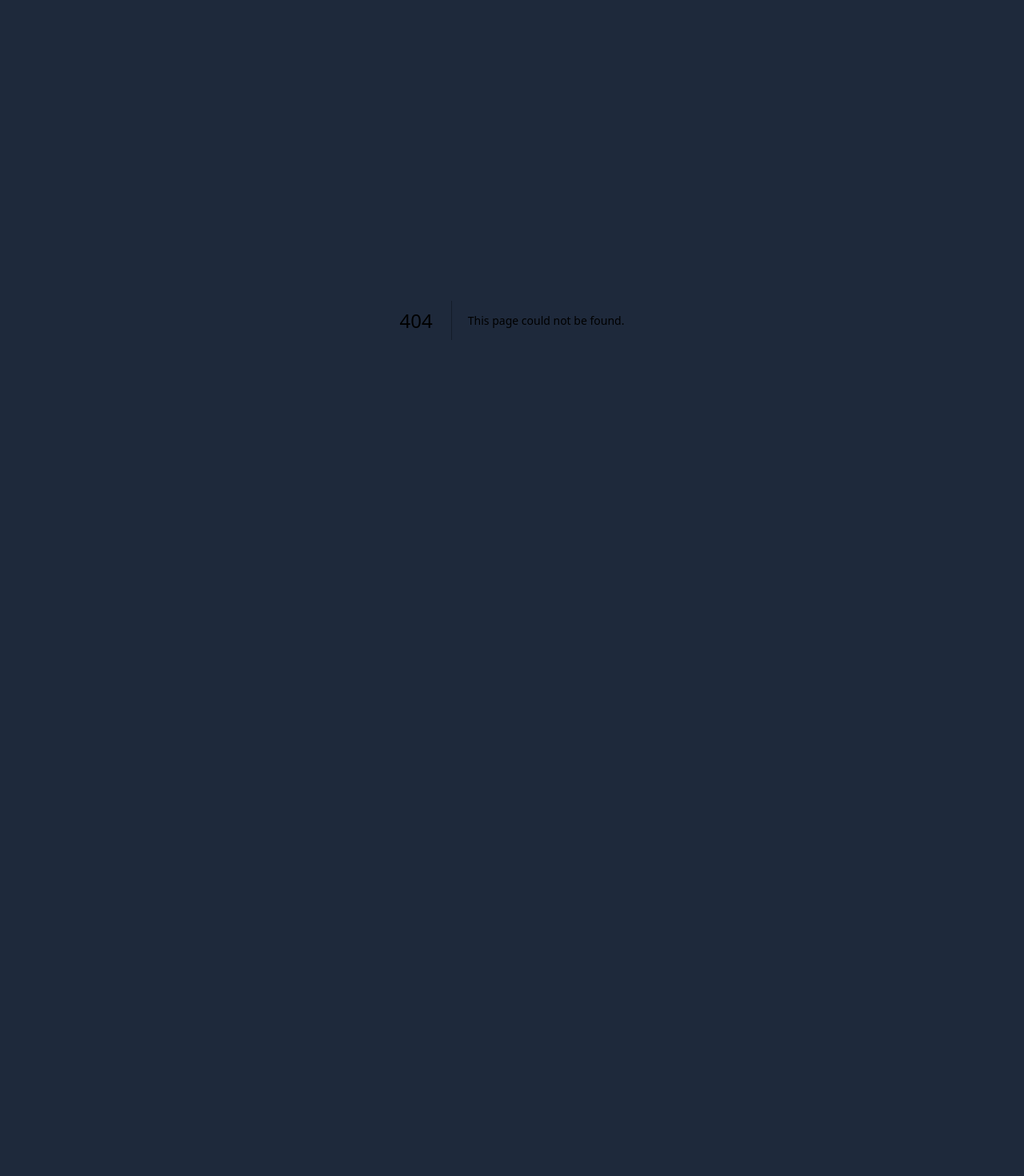
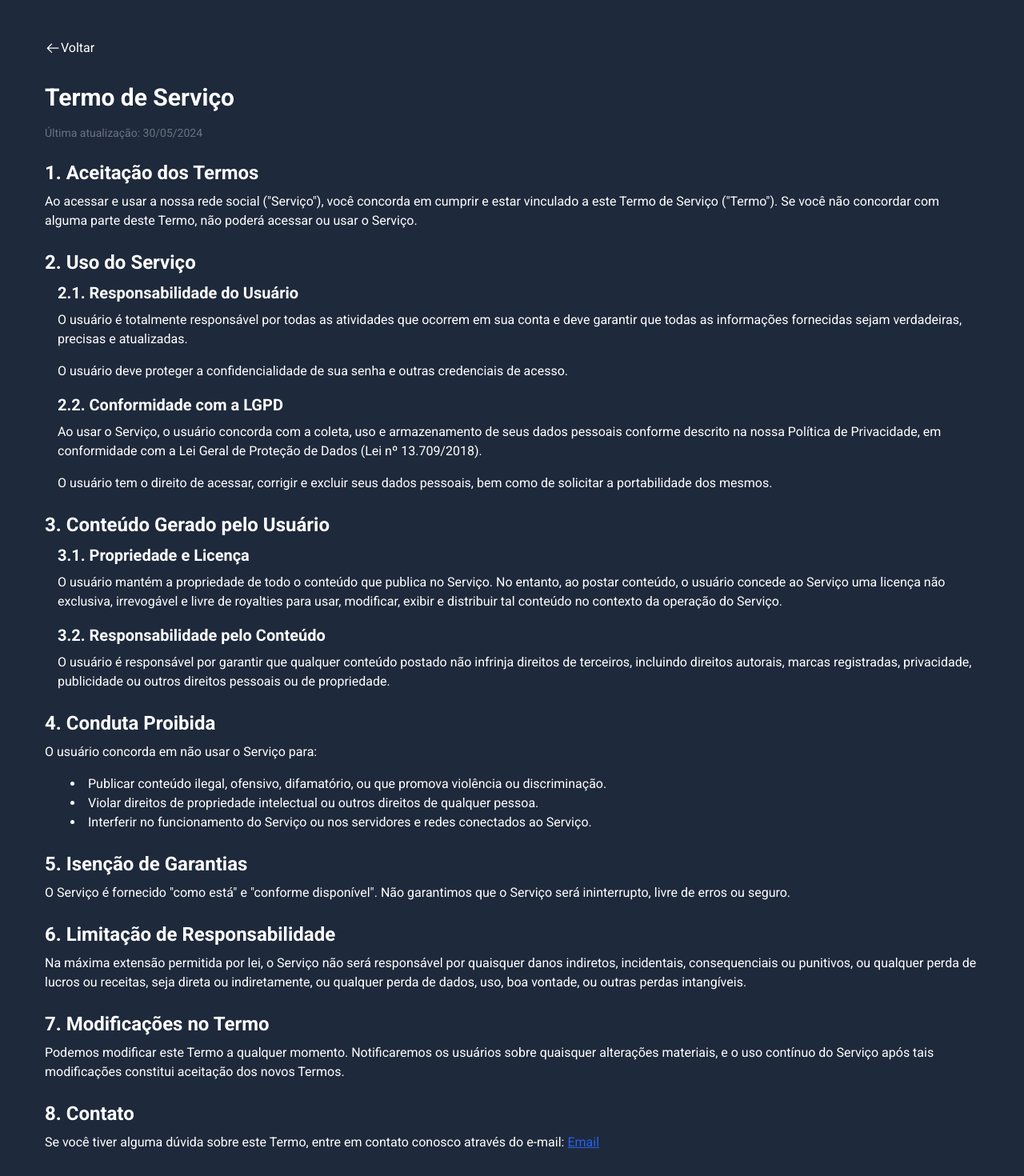
Before and after one commit to andre-albuquerque01/social-for-business, a Next.js app in the folder interface/: page /term in a window 1280 px wide. Before the commit this address had no page. Shown: the top 1470 px of the page at 80% size. Before the commit the page ends 800 px from the top, so only its background shows below. Built offline with nearby package versions, Linux system fonts and the light colour scheme.

Commit message:
feat: create new page

```diff
--- /dev/null
+++ b/interface/src/app/term/page.tsx
@@ -0,0 +1,149 @@
+import Link from 'next/link'
+import { GoArrowLeft } from 'react-icons/go'
+
+/* eslint-disable react/no-unescaped-entities */
+export default function Term() {
+  return (
+    <div className="container mx-auto text-white max-w-[1200px] p-4">
+      <Link href="/user/insert" className="flex items-center py-8">
+        <GoArrowLeft className="w-5 h-5" /> Voltar
+      </Link>
+      <h1 className="text-3xl font-bold mb-4">Termo de Serviço</h1>
+      <p className="text-sm text-gray-500 mb-6">
+        Última atualização: 30/05/2024
+      </p>
+
+      <section className="mb-6">
+        <h2 className="text-2xl font-semibold mb-2">1. Aceitação dos Termos</h2>
+        <p className="mb-4">
+          Ao acessar e usar a nossa rede social ("Serviço"), você concorda em
+          cumprir e estar vinculado a este Termo de Serviço ("Termo"). Se você
+          não concordar com alguma parte deste Termo, não poderá acessar ou usar
+          o Serviço.
+        </p>
+      </section>
+
+      <section className="mb-6">
+        <h2 className="text-2xl font-semibold mb-2">2. Uso do Serviço</h2>
+        <div className="ml-4">
+          <h3 className="text-xl font-semibold mb-2">
+            2.1. Responsabilidade do Usuário
+          </h3>
+          <p className="mb-4">
+            O usuário é totalmente responsável por todas as atividades que
+            ocorrem em sua conta e deve garantir que todas as informações
+            fornecidas sejam verdadeiras, precisas e atualizadas.
+          </p>
+          <p className="mb-4">
+            O usuário deve proteger a confidencialidade de sua senha e outras
+            credenciais de acesso.
+          </p>
+
+          <h3 className="text-xl font-semibold mb-2">
+            2.2. Conformidade com a LGPD
+          </h3>
+          <p className="mb-4">
+            Ao usar o Serviço, o usuário concorda com a coleta, uso e
+            armazenamento de seus dados pessoais conforme descrito na nossa
+            Política de Privacidade, em conformidade com a Lei Geral de Proteção
+            de Dados (Lei nº 13.709/2018).
+          </p>
+          <p className="mb-4">
+            O usuário tem o direito de acessar, corrigir e excluir seus dados
+            pessoais, bem como de solicitar a portabilidade dos mesmos.
+          </p>
+        </div>
+      </section>
+
+      <section className="mb-6">
+        <h2 className="text-2xl font-semibold mb-2">
+          3. Conteúdo Gerado pelo Usuário
+        </h2>
+        <div className="ml-4">
+          <h3 className="text-xl font-semibold mb-2">
+            3.1. Propriedade e Licença
+          </h3>
+          <p className="mb-4">
+            O usuário mantém a propriedade de todo o conteúdo que publica no
+            Serviço. No entanto, ao postar conteúdo, o usuário concede ao
+            Serviço uma licença não exclusiva, irrevogável e livre de royalties
+            para usar, modificar, exibir e distribuir tal conteúdo no contexto
+            da operação do Serviço.
+          </p>
+
+          <h3 className="text-xl font-semibold mb-2">
+            3.2. Responsabilidade pelo Conteúdo
+          </h3>
+          <p className="mb-4">
+            O usuário é responsável por garantir que qualquer conteúdo postado
+            não infrinja direitos de terceiros, incluindo direitos autorais,
+            marcas registradas, privacidade, publicidade ou outros direitos
+            pessoais ou de propriedade.
+          </p>
+        </div>
+      </section>
+
+      <section className="mb-6">
+        <h2 className="text-2xl font-semibold mb-2">4. Conduta Proibida</h2>
+        <p className="mb-4">O usuário concorda em não usar o Serviço para:</p>
+        <ul className="list-disc list-inside ml-8 mb-4">
+          <li>
+            Publicar conteúdo ilegal, ofensivo, difamatório, ou que promova
+            violência ou discriminação.
+          </li>
+          <li>
+            Violar direitos de propriedade intelectual ou outros direitos de
+            qualquer pessoa.
+          </li>
+          <li>
+            Interferir no funcionamento do Serviço ou nos servidores e redes
+            conectados ao Serviço.
+          </li>
+        </ul>
+      </section>
+
+      <section className="mb-6">
+        <h2 className="text-2xl font-semibold mb-2">5. Isenção de Garantias</h2>
+        <p className="mb-4">
+          O Serviço é fornecido "como está" e "conforme disponível". Não
+          garantimos que o Serviço será ininterrupto, livre de erros ou seguro.
+        </p>
+      </section>
+
+      <section className="mb-6">
+        <h2 className="text-2xl font-semibold mb-2">
+          6. Limitação de Responsabilidade
+        </h2>
+        <p className="mb-4">
+          Na máxima extensão permitida por lei, o Serviço não será responsável
+          por quaisquer danos indiretos, incidentais, consequenciais ou
+          punitivos, ou qualquer perda de lucros ou receitas, seja direta ou
+          indiretamente, ou qualquer perda de dados, uso, boa vontade, ou outras
+          perdas intangíveis.
+        </p>
+      </section>
+
+      <section className="mb-6">
+        <h2 className="text-2xl font-semibold mb-2">
+          7. Modificações no Termo
+        </h2>
+        <p className="mb-4">
+          Podemos modificar este Termo a qualquer momento. Notificaremos os
+          usuários sobre quaisquer alterações materiais, e o uso contínuo do
+          Serviço após tais modificações constitui aceitação dos novos Termos.
+        </p>
+      </section>
+
+      <section className="mb-6">
+        <h2 className="text-2xl font-semibold mb-2">8. Contato</h2>
+        <p className="mb-4">
+          Se você tiver alguma dúvida sobre este Termo, entre em contato conosco
+          através do e-mail:{' '}
+          <Link href="" className="underline text-blue-600">
+            Email
+          </Link>
+        </p>
+      </section>
+    </div>
+  )
+}
```
